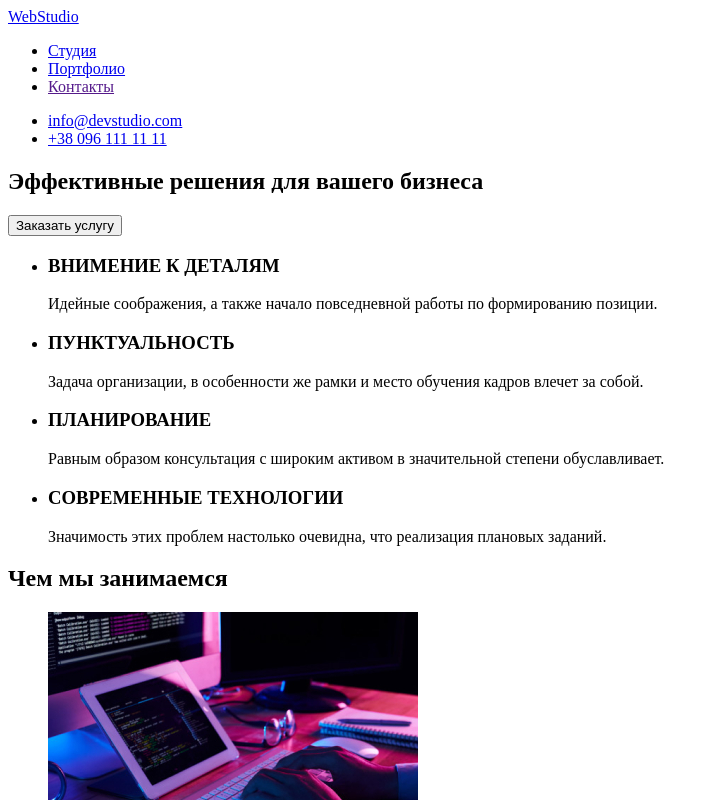
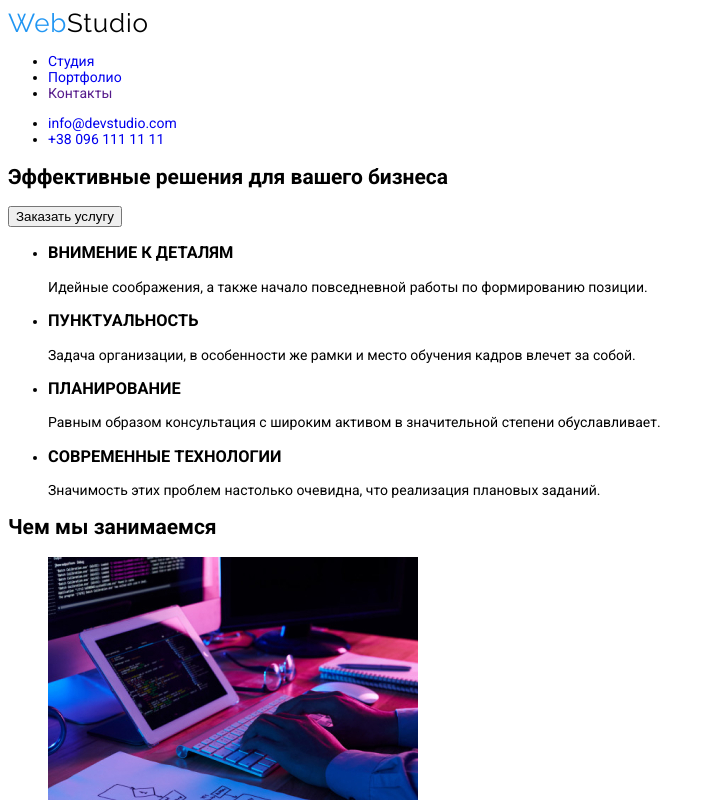
Before and after one commit to dmytrokhylia/goit-markup-hw-05, a plain HTML site: page index.html in a window 1280 px wide. Shown: the top 800 px of the page, without its empty margins (0-719 px from the left). Drawn offline with Linux system fonts and the light colour scheme.

Commit message:
Добавил основной шрифт и цвет для футера

```diff
--- a/css/styles.css
+++ b/css/styles.css
@@ -0,0 +1,32 @@
+:root {
+  --primary-font: 'Roboto', sans-serif;
+  --secondary-font: 'Raleway', sans-serif;
+  --logo-acent-color: #000;
+  --primary-acent-color: #2196f3;
+  --primary-background-color: #2f303a;
+  --primary-white: #fff;
+}
+body {
+  font-family: var(--primary-font);
+  font-weight: 400;
+  font-size: 14px;
+}
+.logo {
+  font-family: var(--secondary-font);
+  font-size: 26px;
+  line-height: 1.2;
+  letter-spacing: 0.03em;
+  color: var(--primary-acent-color);
+}
+.header-logo-acent {
+  color: var(--logo-acent-color);
+}
+a {
+  text-decoration: none;
+}
+.footer {
+  background-color: var(--primary-background-color);
+}
+.footer-logo-acent {
+  color: var(--primary-white);
+}
--- a/index.html
+++ b/index.html
@@ -8,12 +8,12 @@
     <link rel="preconnect" href="https://fonts.gstatic.com">
     <link href="https://fonts.googleapis.com/css2?family=Raleway&family=Roboto:wght@400;500;700;900&display=swap"
         rel="stylesheet">
-    <link rel="stylesheet" href="style.css">
+    <link rel="stylesheet" href="./css/styles.css">
 </head>
 <body>
     <header>
         <nav>
-            <a href="./index.html">WebStudio</a>
+            <a class="logo" href="./index.html">Web<span class="header-logo-acent">Studio</span></a>
             <ul>
                 <li><a href="./index.html">Студия</a></li>
                 <li><a href="./portfolio.html">Портфолио</a></li>
@@ -76,8 +76,8 @@
     </ul>
 </section>
     </main>
-    <footer>
-        <a href="./index.html">WebStudio</a>
+    <footer class="footer">
+        <a class="logo" href="./index.html">Web<span class="footer-logo-acent">Studio</span></a>
         <address>
             <ul>
             <li><a class="map link" href="https://goo.gl/maps/isLTdMYLy6rP7hCfA" target="_blank"
```
